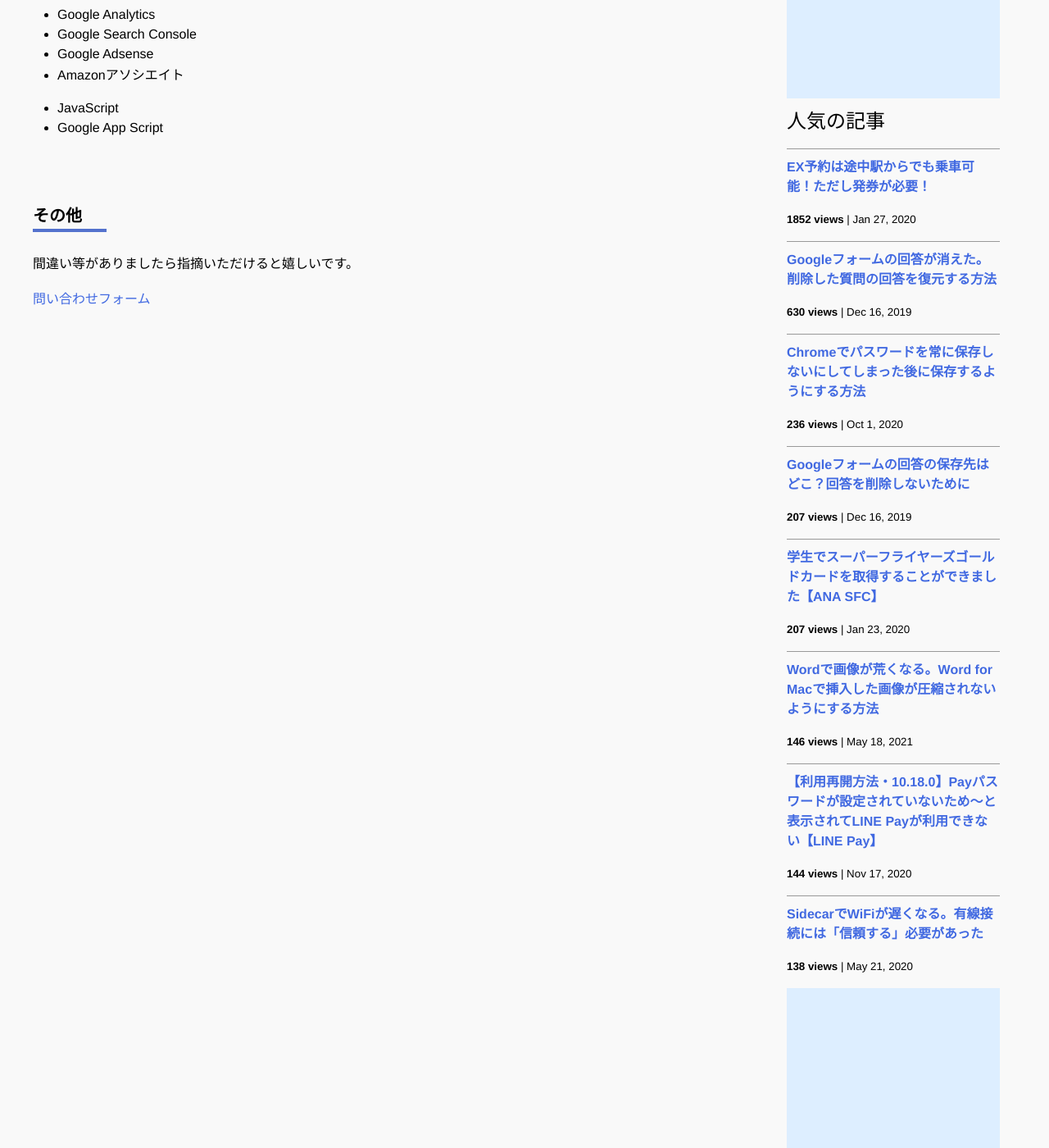
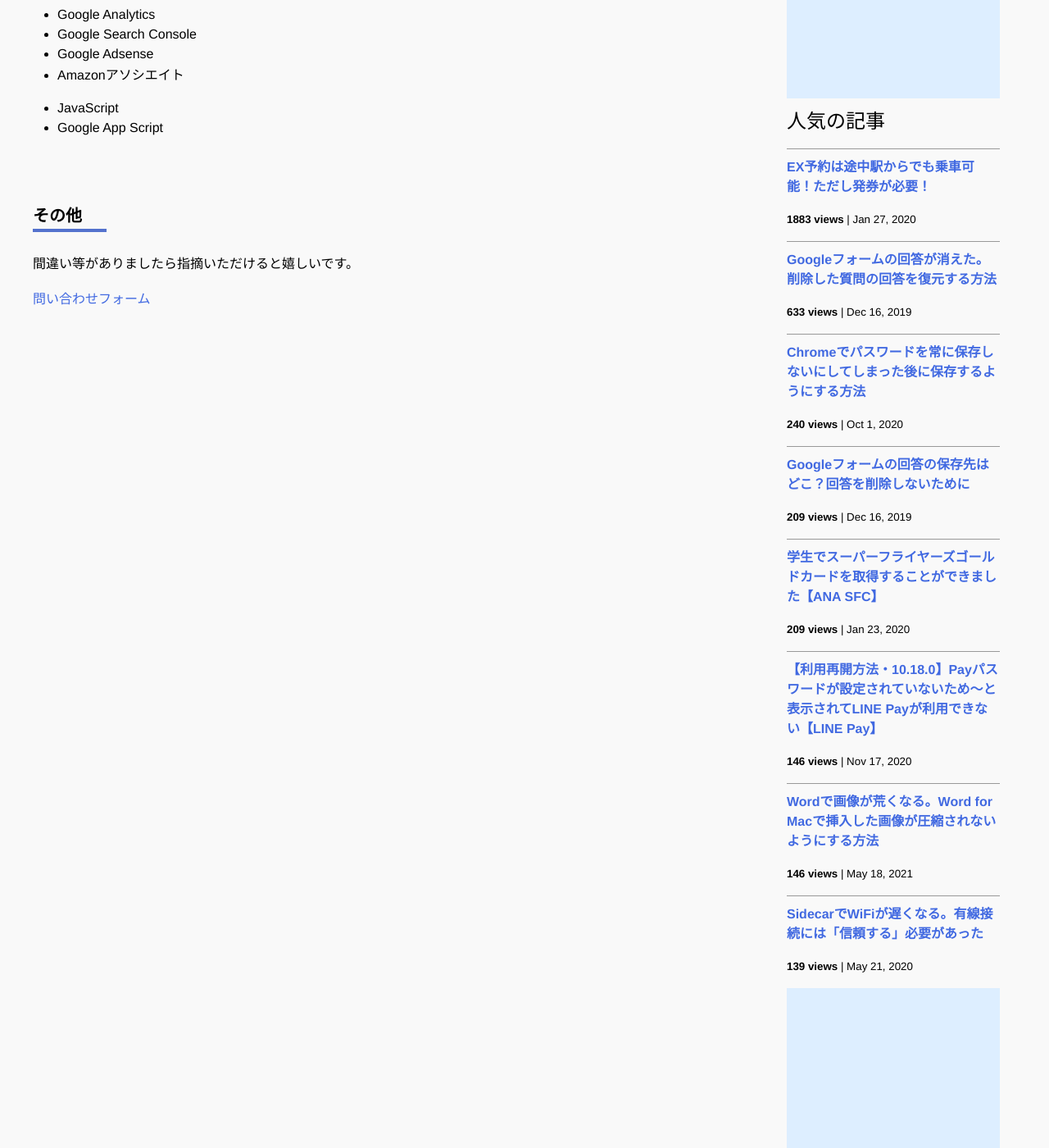
Before and after one commit to iwanaminami/shoyaiwaname, a Jekyll site: the page built from about.markdown, in a window 1280 px wide and 1400 px high, scrolled down 693 px. Shown: the whole window at 82% size. Built offline with Jekyll 4.4.1, drawn with Linux system fonts in a browser that asks for light colours; nearby versions of some CDN libraries; comment, search, counter and statistics services are not loaded.

Commit message:
a new commit message

```diff
--- a/_data/popularposts.yml
+++ b/_data/popularposts.yml
@@ -1,17 +1,17 @@
 side:
-  - view: 1852
+  - view: 1883
     url: /2020/01/27/ex-rideontheway.html
-  - view: 630
+  - view: 633
     url: /2019/12/16/restore-googleform.html
-  - view: 236
+  - view: 240
     url: /2020/10/01/googlepassword.html
-  - view: 207
+  - view: 209
     url: /2019/12/16/googleform-answers.html
-  - view: 207
+  - view: 209
     url: /2020/01/23/sfcgold.html
   - view: 146
+    url: /2020/11/17/linepay.html
+  - view: 146
     url: /2021/05/18/image-compression-word.html
-  - view: 144
-    url: /2020/11/17/linepay.html
-  - view: 138
+  - view: 139
     url: /2020/05/21/sidecar-via-cable.html
```
